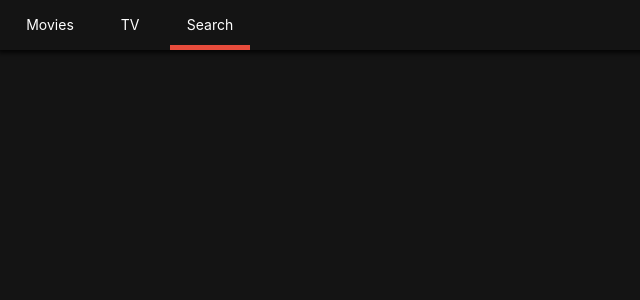
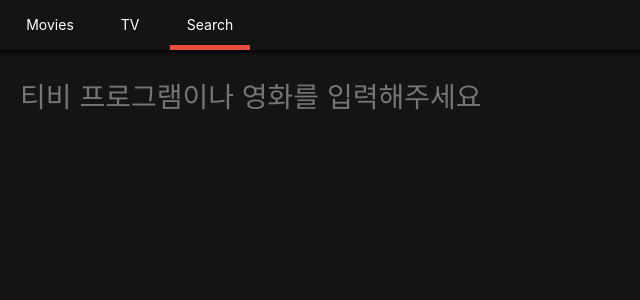
Before and after one commit to switch-coder/movie_react, a React (Create React App) app: page /#/search in a window 1280 px wide. Shown: the top 300 px of the page, without its empty margins (0-640 px from the left). Built offline with nearby package versions, Linux system fonts and the light colour scheme.

Commit message:
searchTerm 내용 입력 가능하게 수정 및 에러 메시지 띄우기 만듬

```diff
--- /dev/null
+++ b/src/Components/Message.js
@@ -0,0 +1,27 @@
+import React from "react";
+import PropTypes from "prop-types";
+import styled from "styled-components";
+
+const Container = styled.div`
+  width: 100vw;
+  display: flex;
+  justify-content: center;
+`;
+
+const Text = styled.span`
+  font-size: 3em;
+  color: ${(props) => props.color};
+`;
+
+const Message = ({ text, color }) => (
+  <Container>
+    <Text>{text}</Text>
+  </Container>
+);
+
+Message.propTypes = {
+  text: PropTypes.string.isRequired,
+  color: PropTypes.string.isRequired,
+};
+
+export default Message;
--- a/src/Routes/Home/HomePresenter.js
+++ b/src/Routes/Home/HomePresenter.js
@@ -3,6 +3,7 @@ import PropTypes from "prop-types";
 import styled from "styled-components";
 import Section from "Components/Section";
 import Loader from "Components/Loader";
+import Message from "Components/Message";
 
 const Container = styled.div`
   padding: 0px 10px;
@@ -34,6 +35,7 @@ const HomePresenter = ({ nowPlaying, upcomming, popular, error, loading }) =>
           ))}
         </Section>
       )}
+      {error && <Message color="#e74c3c" text={error} />}
     </Container>
   );
 
--- a/src/Routes/Search/SearchContainer.js
+++ b/src/Routes/Search/SearchContainer.js
@@ -6,16 +6,26 @@ export default class extends React.Component {
   state = {
     movieResults: null,
     showResults: null,
-    searchTerm: "hello",
+    searchTerm: "",
     error: null,
     loading: null,
   };
 
-  handleSubmit = () => {
+  handleSubmit = (event) => {
+    event.preventDefault();
     const { searchTerm } = this.state;
     if (searchTerm !== "") {
       this.searchByTerm();
     }
+  };
+
+  updateTerm = (event) => {
+    const {
+      target: { value },
+    } = event;
+    this.setState({
+      searchTerm: value,
+    });
   };
 
   searchByTerm = async () => {
@@ -46,15 +56,22 @@ export default class extends React.Component {
     }
   };
   render() {
-    const { movieResults, tvResults, searchTerm, error, loading } = this.state;
+    const {
+      movieResults,
+      showResults,
+      searchTerm,
+      error,
+      loading,
+    } = this.state;
     return (
       <SearchPresenter
         movieResults={movieResults}
-        tvResults={tvResults}
+        showResults={showResults}
         searchTerm={searchTerm}
         error={error}
         loading={loading}
         handleSubmit={this.handleSubmit}
+        updateTerm={this.updateTerm}
       />
     );
   }
--- a/src/Routes/Search/SearchPreasenter.js
+++ b/src/Routes/Search/SearchPreasenter.js
@@ -1,22 +1,76 @@
 import React from "react";
 import PropTypes from "prop-types";
 import styled from "styled-components";
+import Section from "Components/Section";
+import Loader from "Components/Loader";
+import Message from "Components/Message";
+
+const Container = styled.div`
+  padding: 0px 20px;
+`;
+
+const Form = styled.form`
+  margin-bottom: 50px;
+`;
+
+const Input = styled.input`
+  all: unset;
+  font-size: 28px;
+  width: 100%;
+`;
 
 const SearchPresenter = ({
   movieResults,
-  tvResults,
+  showResults,
   searchTerm,
   error,
   loading,
   handleSubmit,
-}) => null;
+  updateTerm,
+}) => (
+  <Container>
+    <Form onSubmit={handleSubmit}>
+      <Input
+        placeholder="티비 프로그램이나 영화를 입력해주세요"
+        value={searchTerm}
+        onChange={updateTerm}
+      ></Input>
+    </Form>
+    {loading ? (
+      <Loader />
+    ) : (
+      <>
+        {movieResults && movieResults.length > 0 && (
+          <Section title="Movie Results">
+            {movieResults.map((movie) => (
+              <span key={movie.id}>{movie.title}</span>
+            ))}
+          </Section>
+        )}
+        {showResults && showResults.length > 0 && (
+          <Section title="TV Results">
+            {showResults.map((tv) => (
+              <span key={tv.id}>{tv.name}</span>
+            ))}
+          </Section>
+        )}
+      </>
+    )}
+    {error && <Message text={error} />}
+    {showResults &&
+      movieResults &&
+      showResults.lenght === 0 &&
+      movieResults === 0 && <Message text="Nothing found" color="#ecf0f1" />}
+  </Container>
+);
 
-SearchPresenter.PropTypes = {
+SearchPresenter.propTypes = {
   movieResults: PropTypes.array,
-  tvResults: PropTypes.array,
+  showResults: PropTypes.array,
   searchTerm: PropTypes.string,
   error: PropTypes.string,
   loading: PropTypes.bool.isRequired,
   handleSubmit: PropTypes.func.isRequired,
+  updateTerm: PropTypes.func.isRequired,
 };
 export default SearchPresenter;
--- a/src/Routes/TV/TVPresenter.js
+++ b/src/Routes/TV/TVPresenter.js
@@ -3,6 +3,7 @@ import PropTypes from "prop-types";
 import styled from "styled-components";
 import Section from "Components/Section";
 import Loader from "Components/Loader";
+import Message from "Components/Message";
 
 const Container = styled.div`
   padding: 0px 10px;
@@ -26,6 +27,7 @@ const TVPresenter = ({ topRated, popular, airingToday, error, loading }) =>
           {airingToday.map((tv) => tv.name)}
         </Section>
       )}
+      {error && <Message color="#e74c3c" text={error} />}
     </Container>
   );
 
```
